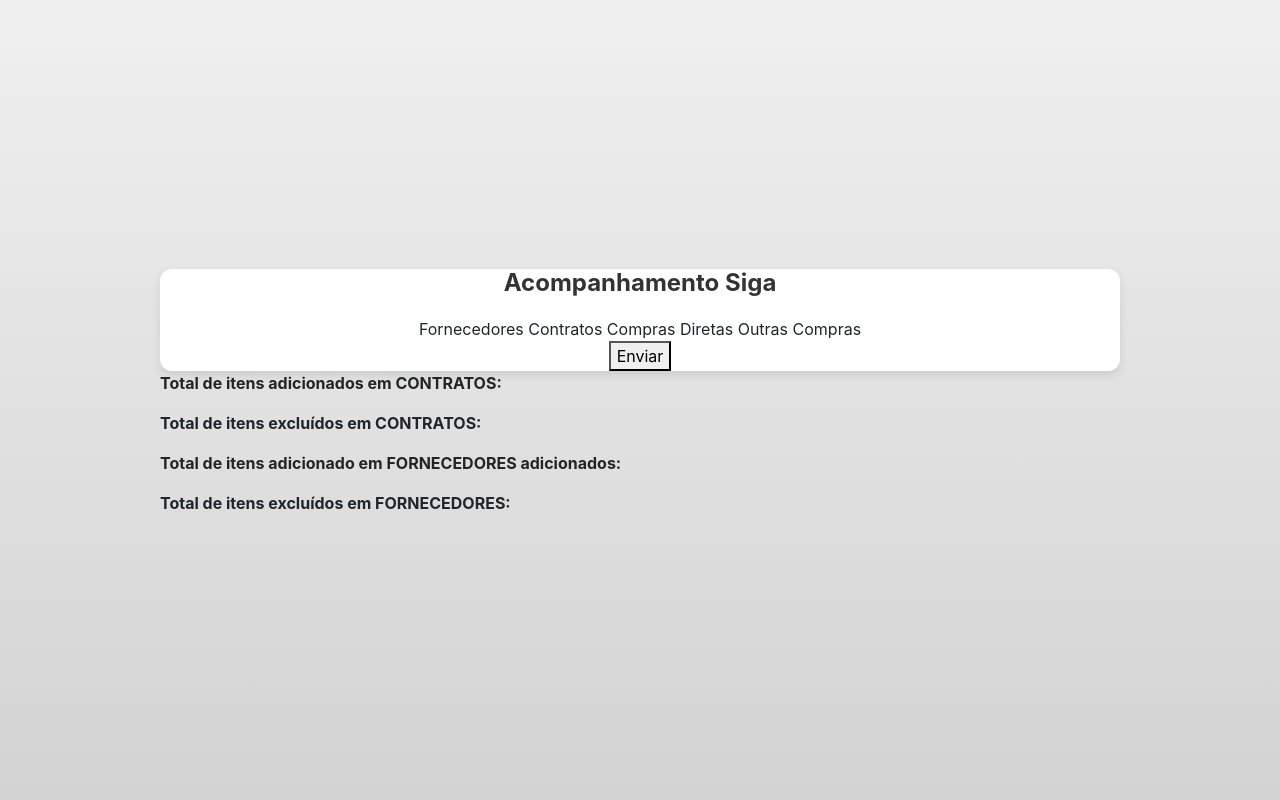
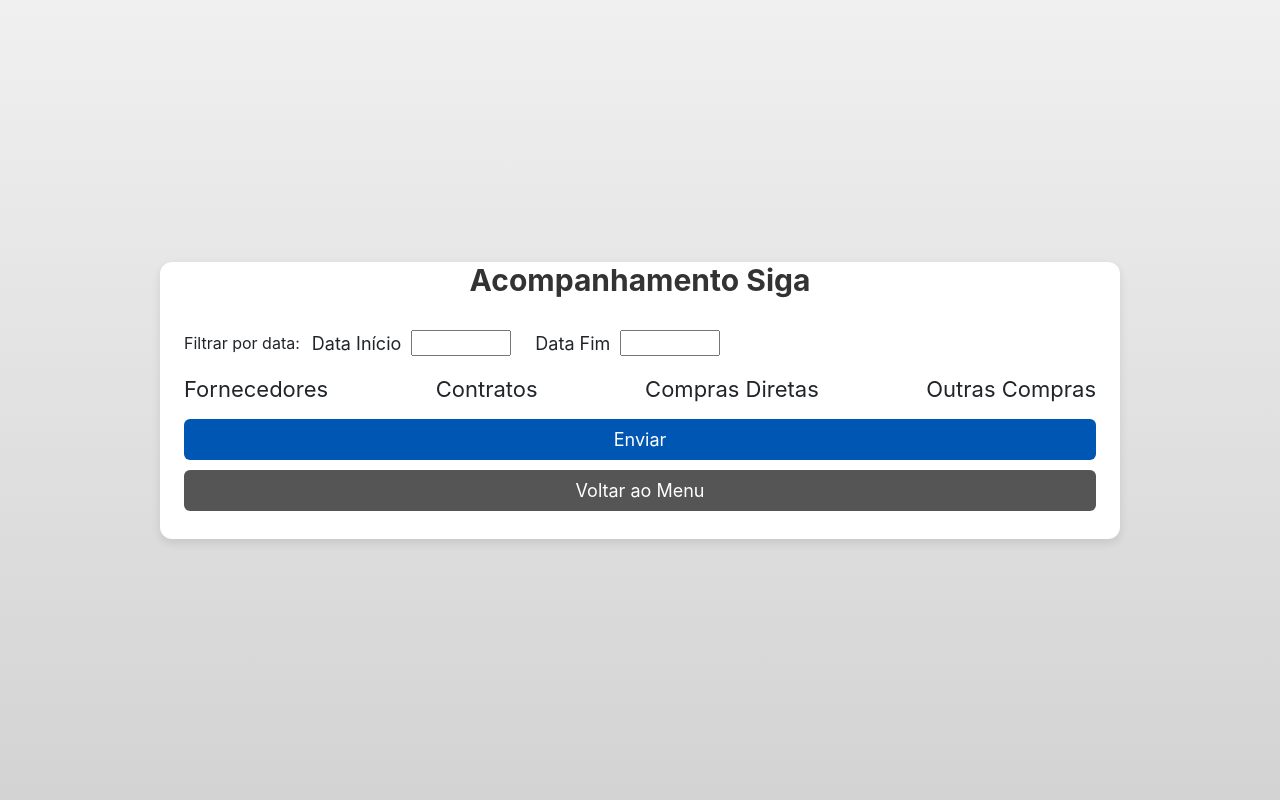
Before and after one commit to victorcresp-io/cooerl-, a Flask app: page /siga/acompanhamento_siga in a window 1280 px wide. Run offline with Flask 3, Linux system fonts and the light colour scheme.

Commit message:
precisa-se atualizar o html de acompanhamento_siga

```diff
--- a/my_app/bp_fornecedores.py
+++ b/my_app/bp_fornecedores.py
@@ -1,6 +1,6 @@
 from flask import Blueprint, request, send_file, render_template, flash, redirect, url_for, jsonify
 from my_app.db import get_db, get_db2
-from my_app.funcao_buscadb import buscar_compras, ultima_compra_direta, ultima_compra_outra, buscar_compras_cnpj, ultima_compra_direta_cnpj, ultima_compra_outra_cnpj, comparar_data, consulta_contratos, consulta_fornecedores
+from my_app.funcao_buscadb import buscar_compras, ultima_compra_direta, ultima_compra_outra, buscar_compras_cnpj, ultima_compra_direta_cnpj, ultima_compra_outra_cnpj, comparar_data, consulta_contratos, consulta_fornecedores, consulta_compras_diretas, consulta_outras_compras
 from my_app.funcao_fornecedores import tratar_cnpj, tratar_empresa
 import pandas as pd
 from io import BytesIO
@@ -198,7 +198,9 @@ def acompanhamento_siga():
 
     consultas = {
         'contratos' : lambda: consulta_contratos(conn, data2_att, data1_att),
-        'fornecedores': lambda: consulta_fornecedores(conn, data2_att, data1_att)
+        'fornecedores': lambda: consulta_fornecedores(conn, data2_att, data1_att),
+        'compras_diretas': lambda: consulta_compras_diretas(conn, data2_att, data1_att),
+        'outras_compras' : lambda: consulta_outras_compras(conn, data2_att, data1_att)
     }
 
     filtro = request.args.getlist('filtro')
--- a/my_app/static/css/acompanhamento_siga.css
+++ b/my_app/static/css/acompanhamento_siga.css
@@ -7,6 +7,7 @@ body {
     justify-content: center;
     align-items: center;
     min-height: 100vh;
+    flex-direction: column;
 }
 
 .container-principal{
@@ -19,27 +20,177 @@ body {
     border-radius: 12px;
     box-shadow: 0 4px 10px rgba(0, 0, 0, 0.1);
     text-align: center;
+    display: flex;
+    flex-direction: column;
+    align-items: center;
+    justify-content: center;
+    flex-wrap: wrap;
 }
 
 .title {
     color: #333;
     text-align: center;
     margin-bottom: 20px;
-    font-size: 24px;
+    font-size: 30px;
     font-weight: bold;
 }
 
 .item_selecionavel {
-    transition: 0.2s ease;
+    transition: 0.6s ease;
+    font-size: 22px;
+    min-height: 20%;
+
+    text-align: center;
+
 }
 
 .item_selecionavel.selecionado {
     background-color: rgb(108, 126, 108);
-    font-weight: bold;
+    border-radius: 5px;
 }
 
 .item_selecionavel:hover{
     cursor: pointer;
-    font-weight: bold;
     background-color: rgb(108, 126, 108);
+    border-radius: 5px;
 }
+
+
+.container-itens{
+    display: flex;
+    width: 100%;
+    max-width: 960px;
+    align-items: center;
+    justify-content: space-between;
+    flex-wrap: wrap;
+}
+
+.itens{
+    margin-top: 10px;
+    background-color: white;
+    border-radius: 12px;
+    box-shadow: 0 4px 10px rgba(0, 0, 0, 0.1);
+    text-align: center;
+    max-width: 80%;
+    display: flex;
+    flex-direction: column;
+    min-width: 45%;
+}
+
+.btn_filtro {
+    border: none;
+    margin-top: 10px;
+    width: 100%;
+    border-radius: 6px;
+    padding: 7px;
+    font-size: 18px;
+    color: white;
+    background-color: #0056b3;
+    cursor: pointer;
+}
+
+.btn_filtro:hover{
+    background-color: #004080;
+}
+
+.back-button {
+    width: 100%;
+    display: block;
+    text-align: center;
+    box-sizing: border-box;
+    background-color: #555;
+    color: white;
+    padding: 7px;
+    font-size: 18px;
+    border-radius: 6px;
+    text-decoration: none;
+    margin-top: 10px;
+    margin-bottom: 25px;
+
+}
+
+.back-button:hover {
+    background-color: #444;
+}
+
+
+
+.ajuste{
+    display: flex;
+    justify-content: space-between;
+    flex-wrap: wrap;
+    width: 95%;
+    position: relative;
+}
+
+
+.butao {
+    width: 95%;
+    display: flex;
+    flex-direction: column;
+    margin-top: 3px;
+    margin-bottom: 3px;
+}
+
+.back-button:link,
+.back-button:visited,
+.back-button:hover,
+.back-button:active {
+
+    text-decoration: none;
+    color: white;
+}
+
+
+#data_fim{
+    padding: 10px;
+    font-size: 16px;
+    border-radius: 6px;
+    border: 1px solid #ccc;
+    background-color: white;
+    color: #333;
+    outline: none;
+    transition: 0.3s ease;
+  }
+
+#data_fim:hover {
+    border-color: #888;
+  }
+
+  #data_fim:focus {
+    border-color: #0056b3;
+    box-shadow: 0 0 3px #0056b3;
+  }
+
+.ajuste-data{
+    height: 40px;
+    width: 95%;
+    display: flex;
+    margin-bottom: 15px;
+    justify-content: flex-start;
+    flex-wrap: wrap;
+    align-items: center;
+    position: realtive;
+
+.data1{
+    min-width: 200px;
+
+}
+
+.input-data{
+    width: 100px;
+    height: 26px;
+}
+
+.data1{
+    display: flex;
+    align-items: center;
+    justify-content: center;
+    gap: 10px;
+    padding: 12px;
+    font-size: 18px;
+}
+
+.text-data{
+    text-justify: center;
+}
--- a/my_app/static/css/fornecedores.css
+++ b/my_app/static/css/fornecedores.css
@@ -220,3 +220,8 @@ input[type="text"] {
     position: relative;
     z-index: 1100; /* Garante que o input fique acima de outros elementos */
 }
+
+
+.ajustando-sugestoes {
+    position: relative;
+}
--- a/my_app/templates/acompanhamento_siga.html
+++ b/my_app/templates/acompanhamento_siga.html
@@ -13,19 +13,36 @@
 
             <h2 class="title">Acompanhamento Siga</h3>
 
-                <div>
-                    <span class="item_selecionavel" data-valor="fornecedores">Fornecedores</span>
-                    <span class="item_selecionavel" data-valor="contratos">Contratos</span>
-                    <span class="item_selecionavel" data-valor="compras_diretas">Compras Diretas</span>
-                    <span class="item_selecionavel" data-valor="outras_compras">Outras Compras</span>
+
+                <div class="ajuste-data">
+                    <span class="text-data">Filtrar por data: </span>
+
+                    <div class="data1">
+                        <span>Data Início</span>
+                        <input class="input-data" type="text">
+                    </div>
+
+                    <div class="data1">
+                        <span>Data Fim</span>
+                        <input class="input-data" type="text">
+                    </div>
                 </div>
 
-                <button id="enviar_selecoes">Enviar</button>
+                    <div class="ajuste">
+                        <span class="item_selecionavel" data-valor="fornecedores">Fornecedores</span>
+                        <span class="item_selecionavel" data-valor="contratos">Contratos</span>
+                        <span class="item_selecionavel" data-valor="compras_diretas">Compras Diretas</span>
+                        <span class="item_selecionavel" data-valor="outras_compras">Outras Compras</span>
 
-                </form>
+
+                    </div>
+                    <div class="butao">
+                        <button class="btn_filtro" type="submit" id="enviar_selecoes">Enviar</button>
+                        <a href="{{ url_for('hello', _external=True) }}" class="back-button">Voltar ao Menu</a>
+                    </div>
+
 
         </div>
-
 
 
 
@@ -33,12 +50,7 @@
         <div class="container-secundario">
 
 
-            <div class="resumo">
-                <p><strong>Total de itens adicionados em CONTRATOS: </strong></p>
-                <p><strong>Total de itens excluídos em CONTRATOS: </strong></p>
-                <p><strong>Total de itens adicionado em FORNECEDORES adicionados: </strong></p>
-                <p><strong>Total de itens excluídos em FORNECEDORES: </strong></p>
-            </div>
+
 
 
             <form action="/siga/capturar_clique", method = "POST">
@@ -46,6 +58,20 @@
             </form>
         </div>
     </div>
+
+    <div class="container-itens">
+
+        {% for chave,  item in resultado.items() %}
+        <div class="itens">
+            <h5> Base {{chave}}</h5>
+            <p><strong>Itens Adicionados</strong> {{item[0]}}</p>
+            <p><strong>Itens Excluídos</strong> {{item[1]}} </p>
+
+        </div>
+        {% endfor %}
+
+    </div>
+
 
 <script>
 
--- a/my_app/templates/index.html
+++ b/my_app/templates/index.html
@@ -8,7 +8,7 @@
 </head>
 <body>
     <div class="menu-container">
-        <h1 class="menu-title">Coordenadoria de Estudos de Redes de Logística</h1>
+        <h1 class="menu-title">Coordenadoria de Estudos e Redes de Logística</h1>
         <ul class="menu">
             <li><a href="{{url_for('siga.fornecedores')}}">Fornecedores</a></li>
             <li><a href="{{url_for('siga.acompanhamento_siga')}}">Acompanhamento SIGA</a></li>
```
Also changed, not shown: my_app/funcao_buscadb.py (+74 -4 lines), my_app/templates/fornecedores.html (+5 -3 lines).
